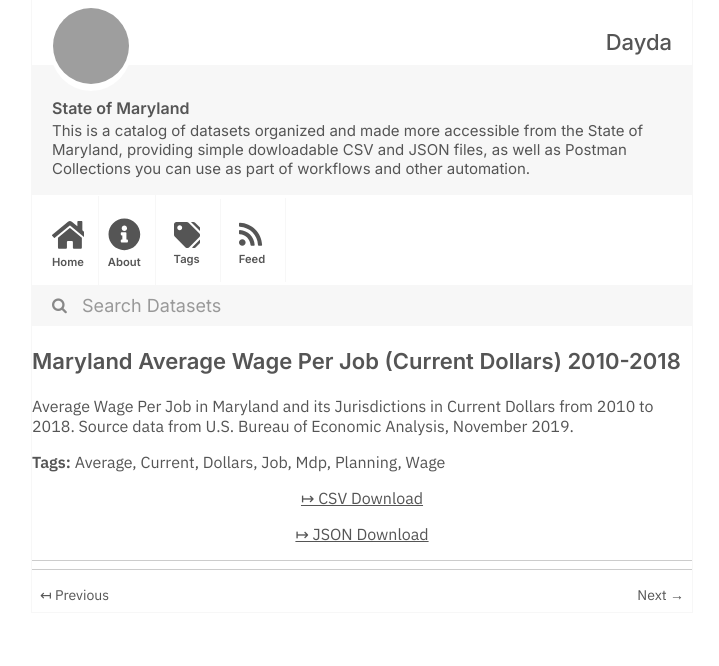
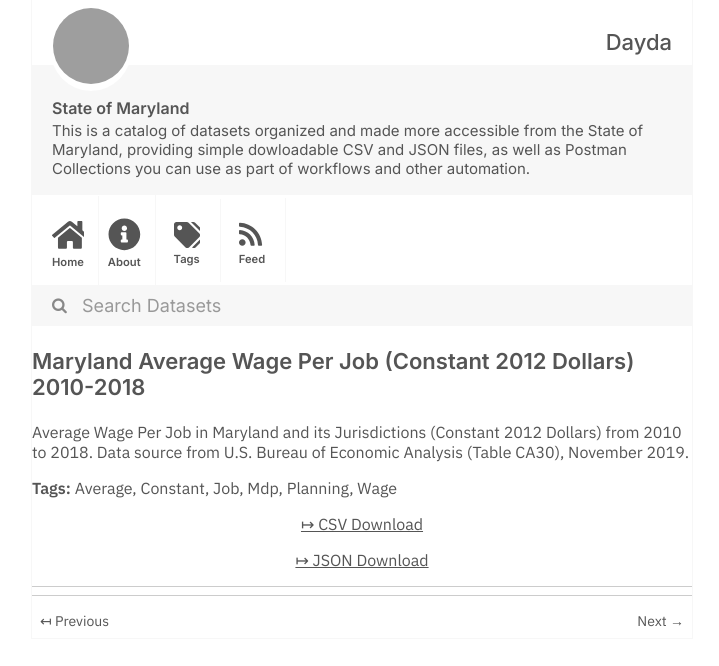
Before and after one commit to dayda-entities/state-of-maryland, a Jekyll site: the page built from _posts/2020-11-10-maryland-average-wage-per-job-.md, in a window 1280 px wide, cut to the strip 0-666 px from the top of the page. Shown: the whole strip, without its empty margins (278-997 px from the left). Built offline with Jekyll 4.4.1, drawn with Linux system fonts in a browser that asks for light colours; grey boxes are pictures that could not be loaded.

Commit message:
Publish Data

```diff
--- a/_posts/2020-11-10-maryland-average-wage-per-job-.md
+++ b/_posts/2020-11-10-maryland-average-wage-per-job-.md
@@ -1,23 +1,22 @@
 ---
-title: Maryland Average Wage Per Job (Current Dollars) 2010-2018
-created: '2020-11-10T17:25:10.351652'
-modified: '2020-11-10T17:25:10.351668'
+title: Maryland Average Wage Per Job (Constant 2012 Dollars) 2010-2018
+created: '2020-11-10T17:25:28.645525'
+modified: '2020-11-10T17:25:28.645536'
 state: active
 type: dataset
 tags:
   - Average
-  - Current
-  - Dollars
+  - Constant
   - Job
   - Mdp
   - Planning
   - Wage
 groups:
   - Local Government
-csv_url: 'https://opendata.maryland.gov/api/views/mk5a-nf44/rows.csv?accessType=DOWNLOAD'
+csv_url: 'https://opendata.maryland.gov/api/views/s5ct-e4qp/rows.csv?accessType=DOWNLOAD'
 json_url: >-
-  https://opendata.maryland.gov/api/views/mk5a-nf44/rows.json?accessType=DOWNLOAD
+  https://opendata.maryland.gov/api/views/s5ct-e4qp/rows.json?accessType=DOWNLOAD
 layout: post
 
 ---
-Average Wage Per Job in Maryland and its Jurisdictions in Current Dollars from 2010 to 2018. Source data from U.S. Bureau of Economic Analysis, November 2019.
+Average Wage Per Job in Maryland and its Jurisdictions (Constant 2012 Dollars) from 2010 to 2018. Data source from U.S. Bureau of Economic Analysis (Table CA30), November 2019.
```
